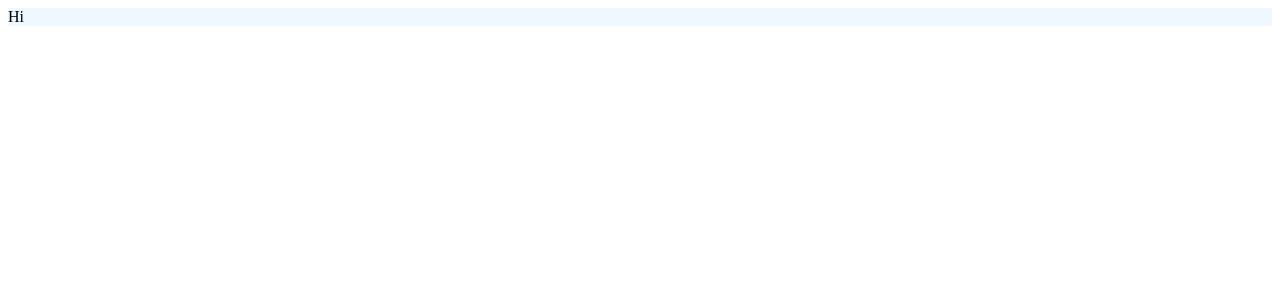
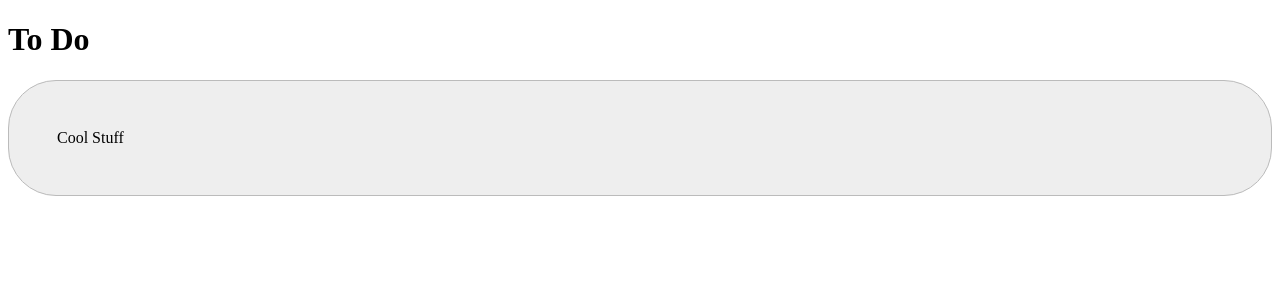
Before and after one commit to miketabb33/dock-to-do, a React app: page / in a window 1280 px wide. Shown: the top 300 px of the page. Built offline with nearby package versions, Linux system fonts and the light colour scheme; the HTML template or start-up script is replaced by a standard one.

Commit message:
Add components to screen

```diff
--- a/src/react/App.tsx
+++ b/src/react/App.tsx
@@ -1,12 +1,12 @@
 import React from 'react'
-import { styled } from 'styled-components'
-
-const S = styled.div`
-  background-color: aliceblue;
-`
+import Cool from './components/Cool'
 
 const App = () => {
-  return <S>Hi</S>
+  return (
+    <React.StrictMode>
+      <Cool />
+    </React.StrictMode>
+  )
 }
 
 export default App
--- /dev/null
+++ b/src/react/components/Cool.tsx
@@ -0,0 +1,25 @@
+import React from 'react'
+import styled from 'styled-components'
+
+const S = styled.div`
+  background-color: #eee;
+  border: 1px solid #bbb;
+  padding: 3rem;
+  border-radius: 3rem;
+`
+
+const Container = styled.div`
+  max-width: 80rem;
+  margin: auto;
+`
+
+const Cool = () => {
+  return (
+    <Container>
+      <h1>To Do</h1>
+      <S>Cool Stuff</S>
+    </Container>
+  )
+}
+
+export default Cool
--- a/src/react/index.tsx
+++ b/src/react/index.tsx
@@ -3,6 +3,9 @@ import React from 'react'
 import App from './App'
 
 const rootElement = document.getElementById('root')
-if (!rootElement) throw new Error()
+
+if (!rootElement) throw new Error('Failed to find the root element')
+
 const root = createRoot(rootElement)
+
 root.render(<App />)
```
Also changed, not shown: .eslintrc.js.
